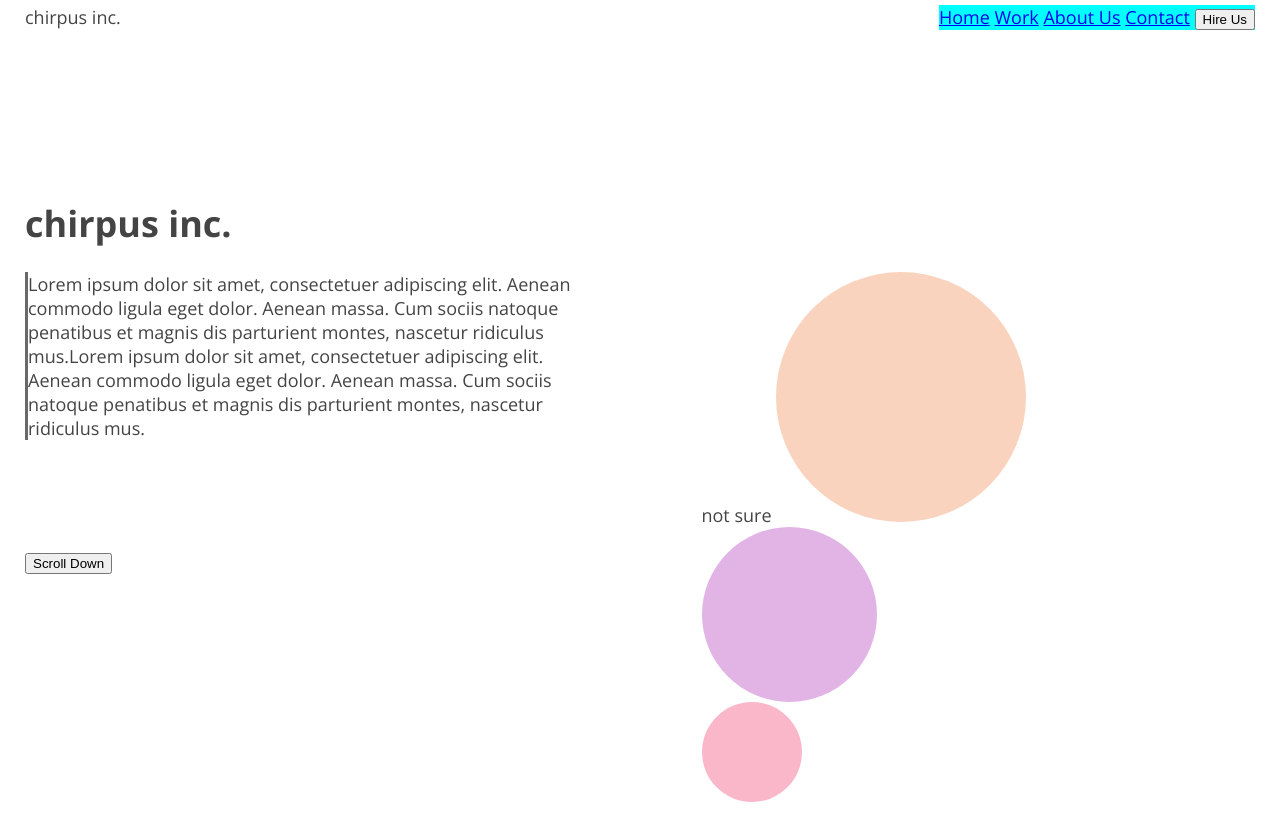
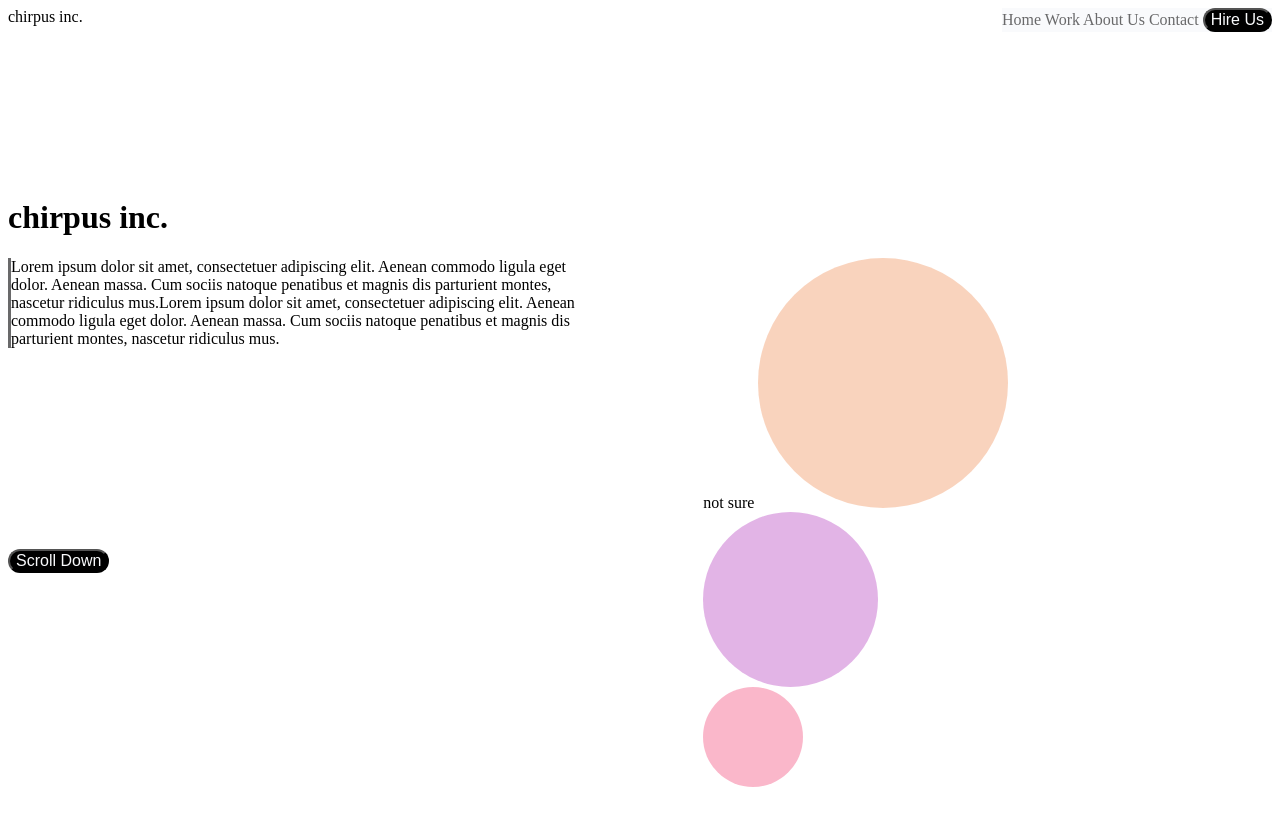
Before and after one commit to kefele/Company_Info_Example, a plain HTML site: page index.html in a window 1280 px wide. Shown: the top 840 px of the page. After the commit the page ends 800 px from the top, so only its background shows below. Drawn offline with nearby package versions, Linux system fonts and the light colour scheme; files that its build step writes are made by us from their sources.

Commit message:
nav and button update

```diff
--- a/css/styles.css
+++ b/css/styles.css
@@ -1,7 +1,7 @@
 @import url('https://fonts.googleapis.com/css?family=Open+Sans:400,700');
 @import url('https://fonts.googleapis.com/css?family=Merriweather:400,700');
 
-body {
+/* body {
 
   position: relative;
   height: 200vh;
@@ -11,17 +11,24 @@ body {
   font-size: 18px;
   margin: 0;
   color: #444;
+} */
+
+.container{
+
+  height: 170px
 }
 
-.container{
-  height: 170px
+.container a{
+  text-decoration-line: none;
+  color: #69696a;
+
 }
 
 .logo{
   float: left
 }
 .topnav{
-  background-color: aqua;
+  background-color: #f9fafc;
   float: right;
 }
 
@@ -74,3 +81,13 @@ align-items: center;
 
 
 }
+
+
+button{
+  border-radius: 12px;
+  font-size: 16px;
+  background-color: #000;
+  color: #f9fafc
+
+
+}
```
